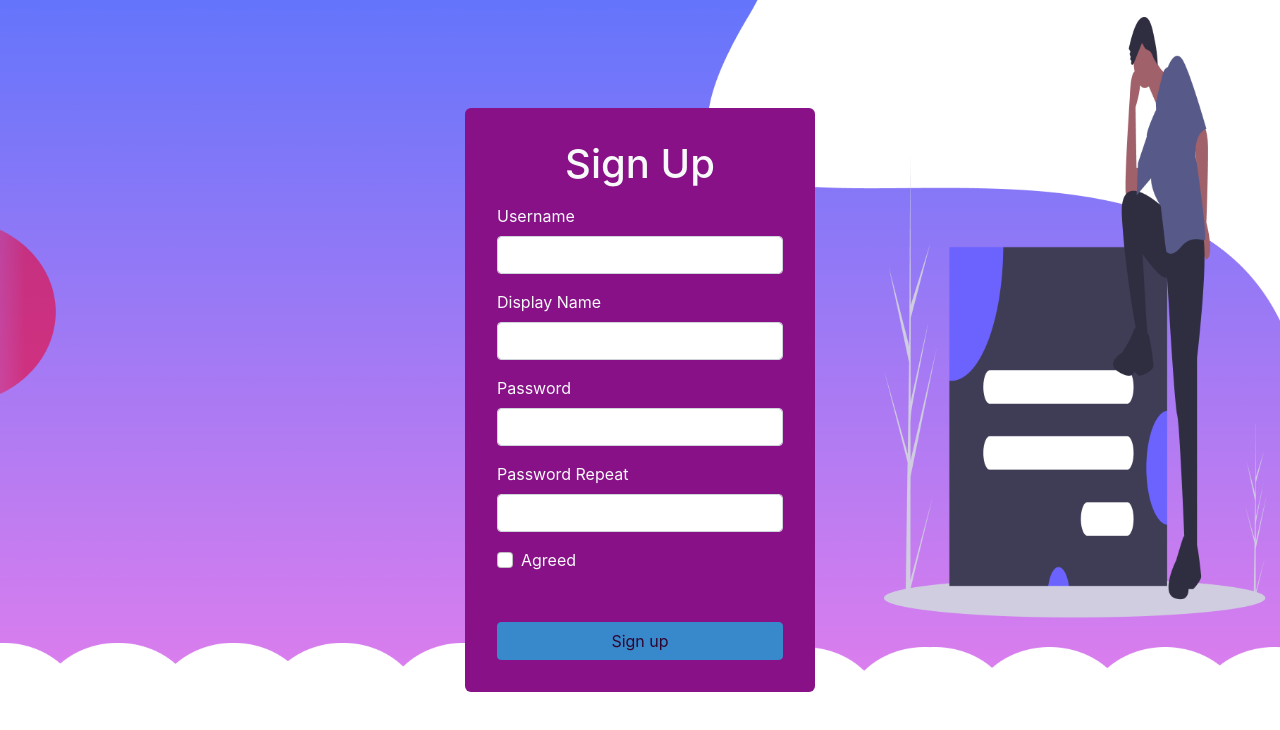
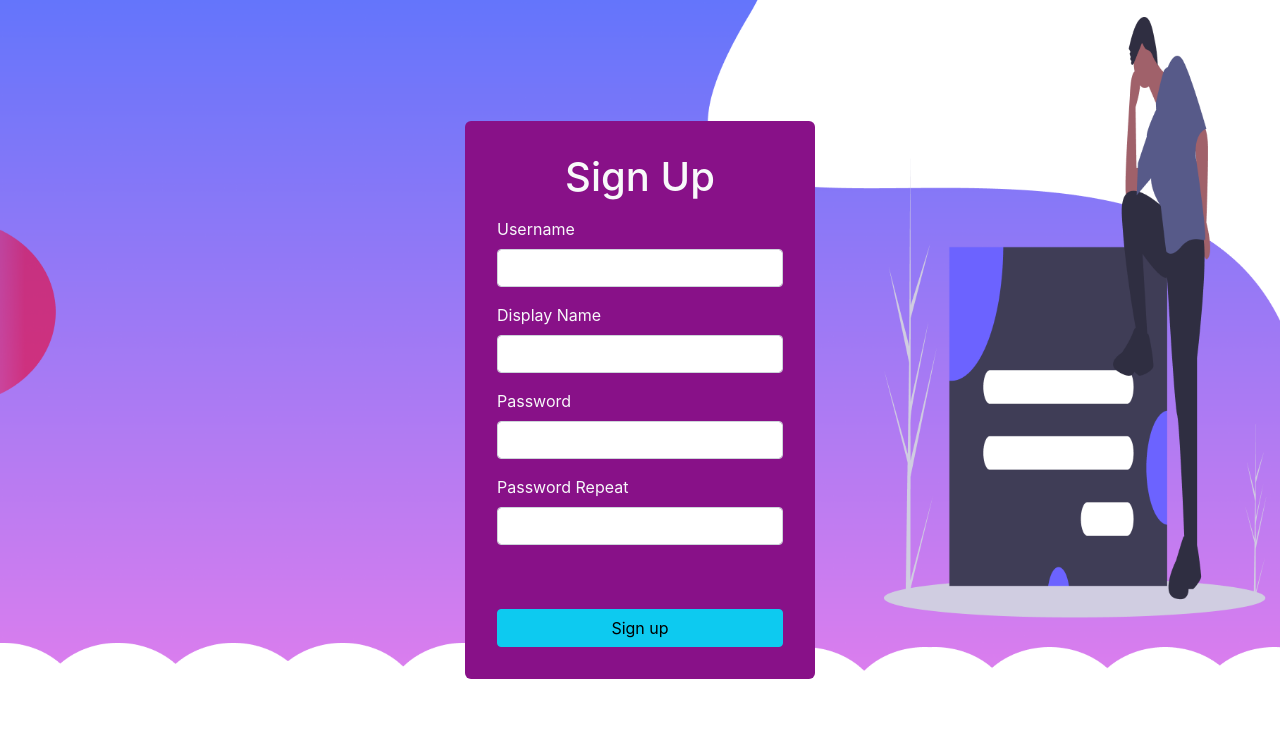
Before and after one commit to sakirtufan/tufanify-frontend, a React (Create React App) app: page / in a window 1280 px wide. Shown: the top 730 px of the page. Built offline with nearby package versions, Linux system fonts and the light colour scheme.

Commit message:
Signup Button Progress

```diff
--- a/src/Signup/UserSignupPage.js
+++ b/src/Signup/UserSignupPage.js
@@ -1,19 +1,17 @@
 import React from "react";
-import './signup.css';
+import "./signup.css";
 import Axios from "axios";
 import { useState } from "react";
-import signup from "../images/bg-signup.png"
+import signup from "../images/bg-signup.png";
 
 export const UserSignupPage = () => {
-
   const [state, setState] = useState({
     username: "",
     displayName: "",
     password: "",
     passwordRepeat: "",
+    pendingApiCall: false,
   });
-
-    const [agreed, setAgreed] = useState(false);
 
   const handleChange = (event) => {
     const { name, value } = event.target;
@@ -23,32 +21,52 @@ export const UserSignupPage = () => {
     });
   };
 
+  const onClickSignup = (e) => {
+    e.preventDefault();
+
     const { username, displayName, password } = state;
 
-    const signupBody = {
+    const body = {
       username,
       displayName,
       password,
     };
 
-    const onClickSignup = (e) => {
-        e.preventDefault();
-        const signupURL = "/api/1.0/users";
-        Axios.post(signupURL, signupBody);
+    setState({
+      pendingApiCall: true,
+    });
+
+    Axios.post("/api/1.0/users", body)
+    .then((response) => {
+      setState({pendingApiCall: false});
+    })
+    .catch((error)=>{
+        setState({pendingApiCall: false});
+
+    })
   };
 
   return (
-        <div id="signup" style={{
-            backgroundImage: `url(${signup})`, backgroundPosition: 'right',
-            backgroundSize: 'cover',
-            backgroundRepeat: 'no-repeat'
-        }}>
+    <div
+      id="signup"
+      style={{
+        backgroundImage: `url(${signup})`,
+        backgroundPosition: "right",
+        backgroundSize: "cover",
+        backgroundRepeat: "no-repeat",
+      }}
+    >
       <section className="signup container d-flex justify-content-center align-items-center">
         <form className="bg-primary text-light">
           <h1 className="text-center mb-3"> Sign Up </h1>
           <div className="mb-3">
             <label className="form-label"> Username </label>
-                        <input className="form-control" name="username" value={state.username} onChange={handleChange} />
+            <input
+              className="form-control"
+              name="username"
+              value={state.username}
+              onChange={handleChange}
+            />
           </div>
           <div className="mb-3">
             <label className="form-label"> Display Name </label>
@@ -79,22 +97,16 @@ export const UserSignupPage = () => {
               onChange={handleChange}
             />
           </div>
-                    <div className="mt-3 form-check">
-                        <input
-                            className="form-check-input"
-                            checked={agreed}
-                            onChange={() => setAgreed(!agreed)}
-                            type="checkbox"
-                        />
-                         <label className="form-check-label"> Agreed </label>
-                    </div>
-                    <button className="btn btn-info w-100 mt-5" onClick={onClickSignup} disabled={!agreed}>
+          <button
+            className="btn btn-info w-100 mt-5"
+            onClick={onClickSignup}
+            disabled={state.pendingApiCall}
+          >
+            {state.pendingApiCall && <span className="spinner-border spinner-border-sm"></span>}
             Sign up
           </button>
         </form>
       </section>
-
     </div>
-
   );
 };
--- a/src/Signup/signup.css
+++ b/src/Signup/signup.css
@@ -1,6 +1,5 @@
 #signup {
   height: 100vh;
-
 }
 
 .signup{
```
Lines whose indentation alone changed are shown as unchanged.
